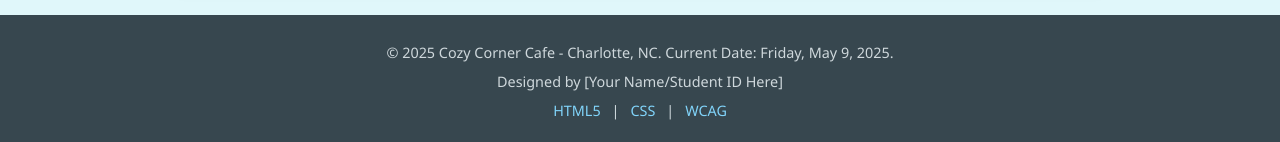
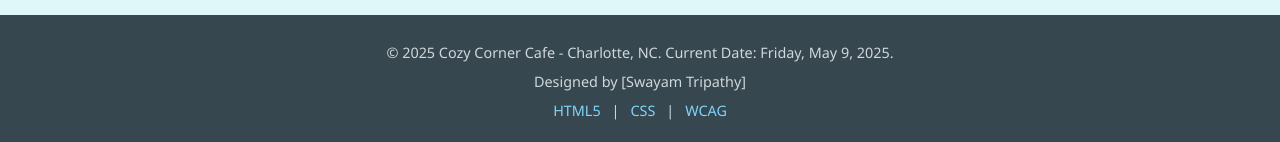
Before and after one commit to SwayamTripathy973/-Client-Project---Part-5A---Final-Submission-, a plain HTML site: page testimonials.html in a window 1280 px wide. Shown: the part 655-797 px from the top of the page. Drawn offline with Linux system fonts and the light colour scheme.

Commit message:
Update testimonials.html

```diff
--- a/testimonials.html
+++ b/testimonials.html
@@ -51,7 +51,7 @@
     <footer>
         <div class="footer-content">
             <p>&copy; 2025 Cozy Corner Cafe - Charlotte, NC. Current Date: Friday, May 9, 2025.</p>
-            <p>Designed by [Your Name/Student ID Here]</p>
+            <p>Designed by [Swayam Tripathy]</p>
             <div class="validation-links">
                 <a href="https://validator.w3.org/check?uri=referer" target="_blank" rel="noopener">HTML5</a> |
                 <a href="https://jigsaw.w3.org/css-validator/check/referer" target="_blank" rel="noopener">CSS</a> |
```
